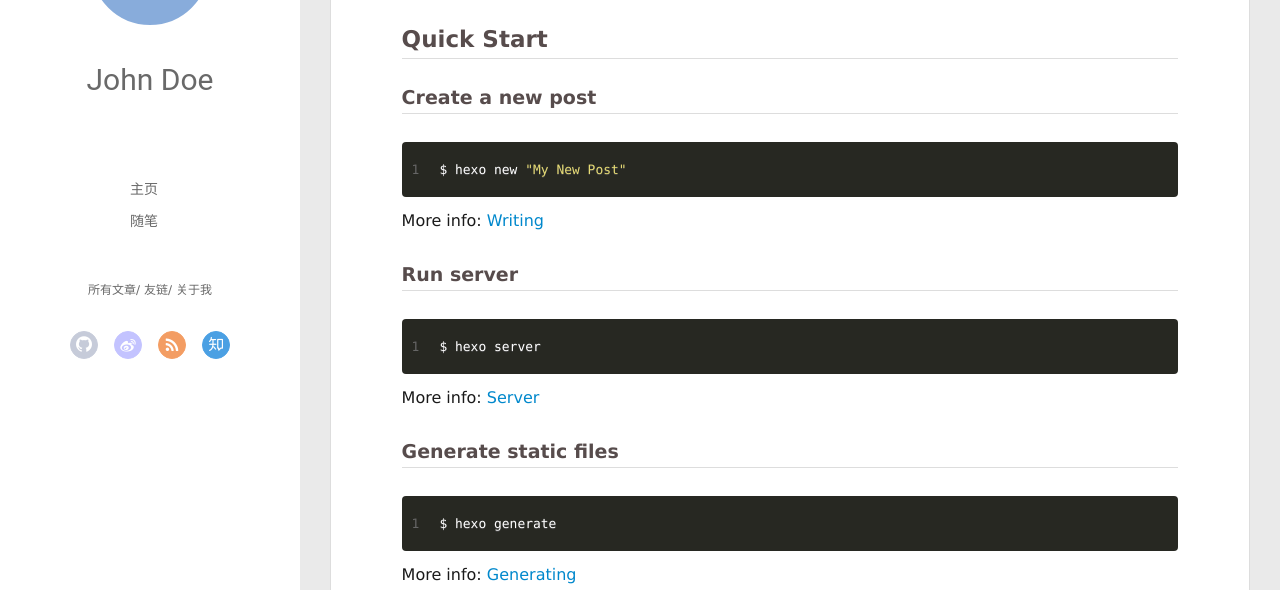
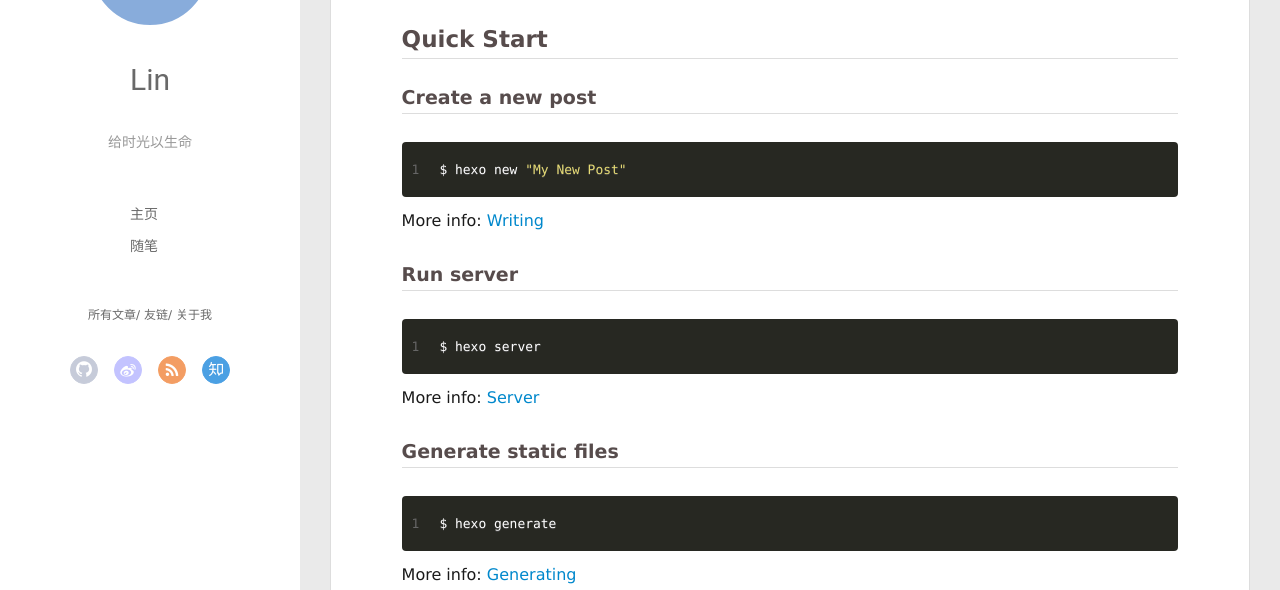
Before and after one commit to kidoniko/linyuxuanlin.github.io, a plain HTML site: page 2017/06/24/hello-world/index.html in a window 1280 px wide. Shown: the part 210-800 px from the top of the page. Drawn offline with Linux system fonts and the light colour scheme; no server answers.

Commit message:
Site updated: 2017-06-24 22:00:09

```diff
--- a/2017/06/24/hello-world/index.html
+++ b/2017/06/24/hello-world/index.html
@@ -49,8 +49,10 @@
 			<img src="null" class="js-avatar">
 		</a>
 		<hgroup>
-		  <h1 class="header-author"><a href="/">John Doe</a></h1>
+		  <h1 class="header-author"><a href="/">Lin</a></h1>
 		</hgroup>
+
+		<p class="header-subtitle">给时光以生命</p>
 
 
 		<nav class="header-menu">
@@ -107,8 +109,10 @@
 				<img src="null" class="js-avatar">
 			</div>
 			<hgroup>
-			  <h1 class="header-author js-header-author">John Doe</h1>
+			  <h1 class="header-author js-header-author">Lin</h1>
 			</hgroup>
+
+			<p class="header-subtitle"><i class="icon icon-quo-left"></i>给时光以生命<i class="icon icon-quo-right"></i></p>
 
 
 
@@ -293,7 +297,7 @@
   <div class="outer">
     <div id="footer-info">
     	<div class="footer-left">
-    		&copy; 2017 John Doe
+    		&copy; 2017 Lin
     	</div>
       	<div class="footer-right">
       		<a href="http://hexo.io/" target="_blank">Hexo</a>  Theme <a href="https://github.com/litten/hexo-theme-yilia" target="_blank">Yilia</a> by Litten
```
Also changed, not shown: archives/2017/06/index.html (+7 -3 lines), archives/2017/index.html (+7 -3 lines), archives/index.html (+7 -3 lines), index.html (+7 -3 lines).
